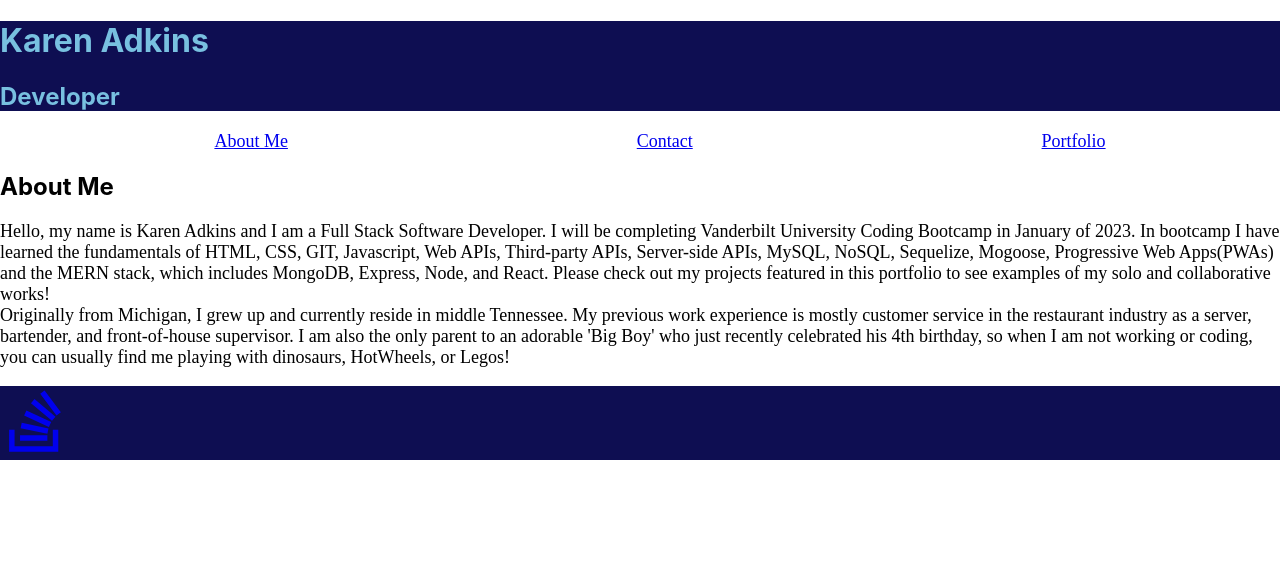
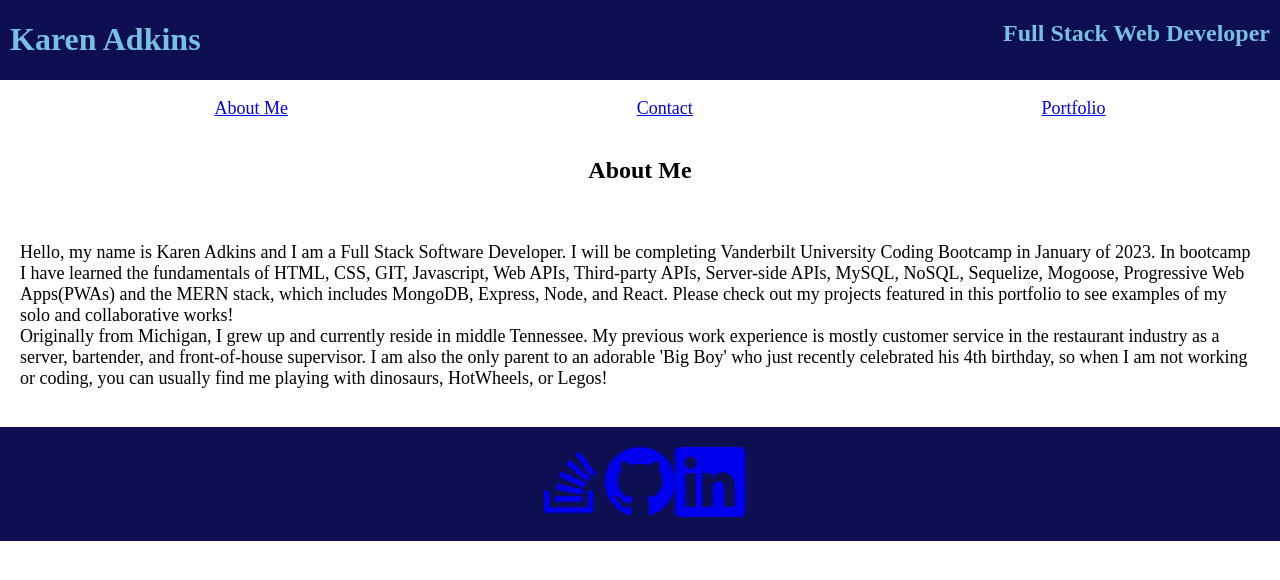
Before and after one commit to KarenAdkins84/MyReactPortfolio, a React (Create React App) app in the folder portfolio/: page / in a window 1280 px wide. Shown: the top 580 px of the page. Built offline with nearby package versions, Linux system fonts and the light colour scheme.

Commit message:
added css to footer, header, bio

```diff
--- a/portfolio/src/App.js
+++ b/portfolio/src/App.js
@@ -25,7 +25,7 @@ function App() {
 
   return (
     <div className="App">
-      <Header/>
+      <Header />
       <Navbar setCurrentPage={setCurrentPage} handlePageChange={handlePageChange} />
       {showPage()}
       <Footer/>
--- a/portfolio/src/components/Footer.jsx
+++ b/portfolio/src/components/Footer.jsx
@@ -1,12 +1,21 @@
 import React from 'react';
 import { FaStackOverflow } from "react-icons/fa";
 import '../styles/Footer.css';
+import { GoMarkGithub } from "react-icons/go";
+import { SiLinkedin } from "react-icons/si";
+
 
 const Footer = () => {
   return (
     <div className='footer'>
-      <a href="https://www.google.com/search?q=new+year&rlz=1C1ONGR_enUS1015US1015&oq=new+year&aqs=chrome..69i57j0i67i131i433j0i131i433i512l2j0i131i433j0i10i131i433j0i131i433l4.2442j1j15&sourceid=chrome&ie=UTF-8">
+      <a href="https://stackoverflow.com/users/19620945/karen-adkins">
       < FaStackOverflow size={70} />
+      </a>
+      <a href='https://github.com/KarenAdkins84'>
+      < GoMarkGithub size={70} />
+      </a>
+      <a href='https://www.linkedin.com/in/karen-adkins-26a825246/'>
+      < SiLinkedin size={70} />
       </a>
 
       </div>
--- a/portfolio/src/components/Header.jsx
+++ b/portfolio/src/components/Header.jsx
@@ -7,7 +7,7 @@ const Header = () => {
     return (
         <header>
             <h1>Karen Adkins</h1>
-            <h2>Developer</h2>
+            <h2>Full Stack Web Developer</h2>
 
 
         </header>
--- a/portfolio/src/pages/Contact.jsx
+++ b/portfolio/src/pages/Contact.jsx
@@ -1,25 +1,29 @@
-import React from 'react'
+import React from 'react';
+import '../styles/Contact.css';
 
 const Contact = () => {
     return (
-    <div>
+    <div className='contact'>
         <form>
         <div className="form-group">
-            <label htmlFor="nameInput">Name: </label>
+            <label htmlFor="nameInput">  Name: </label>
             <input type="text" id="nameInput" className='form-control' placeholder="First and Last Name" required />
             </div>
             <div className="form-group">
-            <label htmlFor="emailAddressInput">Email: </label>
-            <input pattern='/^[a-z0-9._%+-]+@[a-z0-9.-]+\.[a-z]{2,4}$/' type="email" id="emailAddressInput" className='form-control' placeholder="name@example.com" required/>
+            <label htmlFor="emailAddressInput">Email:     </label>
+            <input  type="email" id="emailAddressInput" className='form-control' placeholder="name@example.com" required/>
             </div>
             <div className="form-group">
             <label htmlFor="textInput">Message: </label>
-            <textarea id="textInput" required ></textarea>
+            <textarea id="textInput" rows='4' required ></textarea>
             </div>
             <div className='button'>
             <button>Submit</button>
             </div>
         </form>
+        <p className='emailMe'>
+            You can also email me directly at fnk8476@gmail.com.
+        </p>
     </div>
     )
 }
--- /dev/null
+++ b/portfolio/src/styles/Contact.css
@@ -0,0 +1,8 @@
+.contact {
+    font-family: cursive;
+    font-size: larger;
+    display: flex;
+    flex-direction: row;
+    justify-content: space-around;
+
+}
--- a/portfolio/src/styles/Footer.css
+++ b/portfolio/src/styles/Footer.css
@@ -1,7 +1,9 @@
 .footer {
     display:flex;
     flex-direction: row;
+    justify-content: center;
     align-items: center;
     background-color: #0e0e52;
     color: #78c0e0;
+    padding: 20px;
 }
--- a/portfolio/src/styles/Header.css
+++ b/portfolio/src/styles/Header.css
@@ -1,4 +1,9 @@
 header {
     background-color: #0e0e52;
     color: #78c0e0;
+    font-family: cursive;
+    display:flex;
+    justify-content: space-between;
+    padding-left: 10px;
+    padding-right: 10px;
 }
--- a/portfolio/src/styles/Home.css
+++ b/portfolio/src/styles/Home.css
@@ -1,4 +1,10 @@
 .bio {
     font-family: cursive;
     font-size: large;
+    padding: 20px;
 }
+.heading {
+    display: flex;
+    justify-content: center;
+    font-family: cursive;
+}
--- a/portfolio/src/styles/Portfolio.css
+++ b/portfolio/src/styles/Portfolio.css
@@ -3,6 +3,15 @@
     flex-direction: row;
     flex-wrap: wrap;
     justify-content: space-around;
+    font-family: cursive;
+}
+div.card {
     border: gray solid 3px;
-    border-radius: 10px;
+    border-radius: 20px;
+    font-family: cursive;
+    text-align: center;
 }
+.top-title {
+    font-family: cursive;
+    text-align: center;
+}
```
